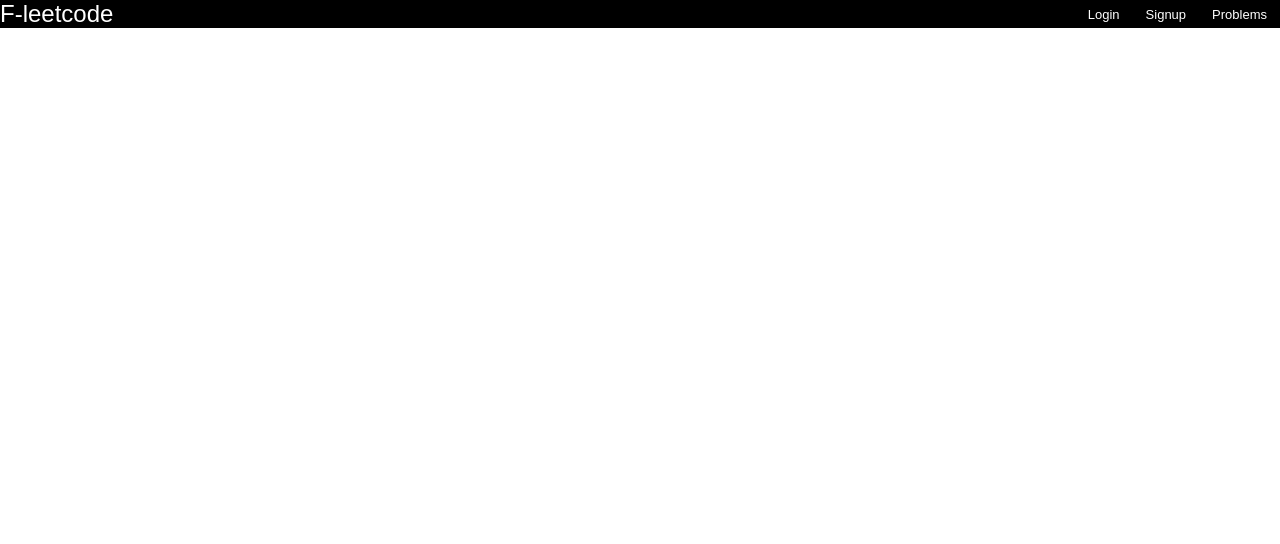
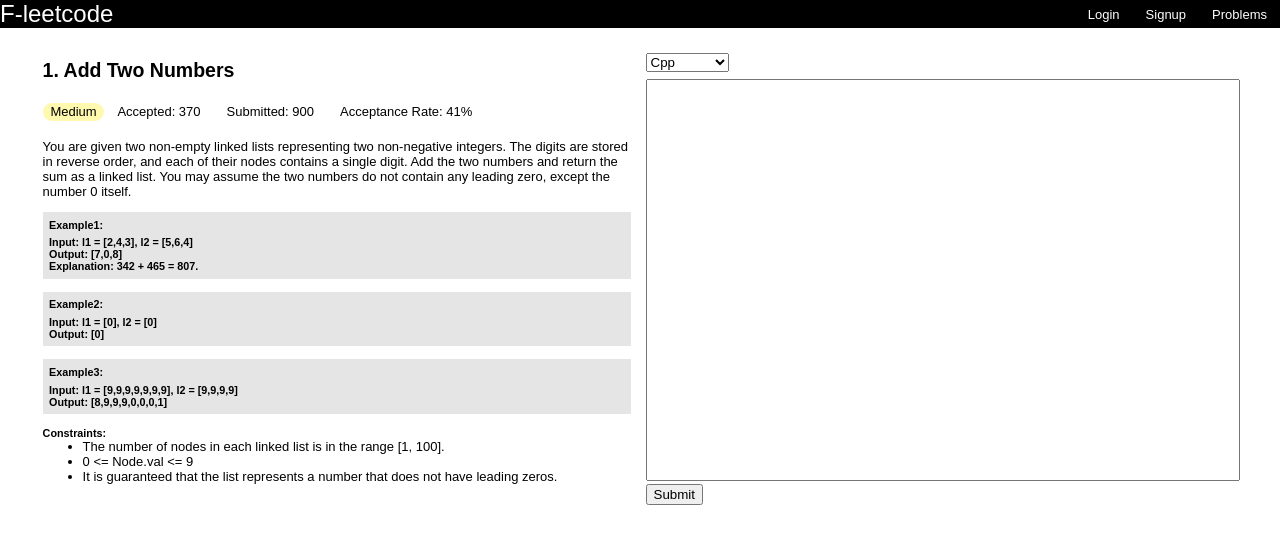
Before and after one commit to hkirat/react-assignment, a React (Vite) app: page /problem/1 in a window 1280 px wide. Shown: the top 544 px of the page. Built offline with nearby package versions, Linux system fonts and the light colour scheme.

Commit message:
Completed problem routing, signup, code refactor

```diff
--- a/src/App.css
+++ b/src/App.css
@@ -212,3 +212,11 @@ header a {
     height: 90%;
     resize: none;
 }
+
+a {
+    text-decoration: none;
+}
+
+.table-row {
+    display: table-row;
+}
--- a/src/App.jsx
+++ b/src/App.jsx
@@ -5,7 +5,6 @@ import Problem from "./components/problem.jsx";
 import ProblemSet from "./components/problemSet.jsx";
 import "./App.css"
 import Home from "./components/home.jsx";
-import Header from "./components/header.jsx";
 
 function App() {
 
@@ -20,19 +19,19 @@ function App() {
         <BrowserRouter>
             {/*Finish the assignment! Look at the comments in App.jsx as a starting point*/}
             <header>
-            <Link to = "/"><span id="f-leetcode-header">F-leetcode</span></Link>
+                <Link to="/"><span id="f-leetcode-header">F-leetcode</span></Link>
                 <ul className="header-list">
-            <li><Link to = "/login" >Login </Link></li>
-            <li><Link to = "/signup" >Signup </Link></li>
-            <li><Link to = "/problems" >Problems </Link></li>
+                    <li><Link to="/login">Login </Link></li>
+                    <li><Link to="/signup">Signup </Link></li>
+                    <li><Link to="/problems">Problems </Link></li>
                 </ul>
             </header>
             <Routes>
-            <Route exact path="/" element = {<Home/>}/>
-            <Route exact path ="/login" element = {<Login/>}/>
-            <Route exact path ="/signup" element = {<Signup/>}/>
-            <Route exact path ="/problems" element = {<ProblemSet/>}/>
-            <Route exact path ="/problem" element = {<Problem/>}/>
+                <Route exact path="/" element={<Home/>}/>
+                <Route exact path="/login" element={<Login/>}/>
+                <Route exact path="/signup" element={<Signup/>}/>
+                <Route exact path="/problems" element={<ProblemSet/>}/>
+                <Route exact path="/problem/:problemId" element={<Problem/>}/>
 
             </Routes>
         </BrowserRouter>
--- a/src/components/header.jsx
+++ /dev/null
@@ -1,9 +0,0 @@
-function Header() {
-    return (
-        <header>
-            Header
-        </header>
-    )
-}
-
-export default Header
--- a/src/components/problem.jsx
+++ b/src/components/problem.jsx
@@ -1,13 +1,16 @@
 import languages from "../languages.js";
+import problems from "../problemList.js";
+import {useParams} from "react-router-dom";
 
-function Problem(props) {
-    console.log("Inside problem")
+function Problem() {
+    const {problemId} = useParams()
+    const problem = problems.find(problem => problemId == problem.id)
 
     function renderExamples() {
         return (
             <div>
                 {
-                    props.examples.map((example, idx) => {
+                    problem.examples.map((example, idx) => {
                         return (
                             <div key={idx} className="question-example">
                                 <h5>{`Example${idx + 1}:`}</h5>
@@ -32,7 +35,7 @@ function Problem(props) {
             <div className="constraints">
                 <h5>Constraints:</h5>
                 <ul>
-                {props.constraints.map((constraint, idx) => {
+                    {problem.constraints.map((constraint, idx) => {
                         return (
                             <li key={idx}>{constraint}</li>
                         )
@@ -43,7 +46,6 @@ function Problem(props) {
     }
 
     function renderLanguageSelection() {
-        console.log("languages", languages)
         return (
             <div className="languages">
                 <select>
@@ -51,14 +53,15 @@ function Problem(props) {
                         function getLanguageInTitleCase(name) {
                             return name.replace(
                                 /\w\S*/g,
-                            function(txt) {
+                                function (txt) {
                                     return txt.charAt(0).toUpperCase() + txt.substr(1).toLowerCase();
                                 }
                             );
                         }
 
                         return (
-                        <option key={language.id} value={language.name}>{getLanguageInTitleCase(language.name)}</option>
+                            <option key={language.id}
+                                    value={language.name}>{getLanguageInTitleCase(language.name)}</option>
                         )
                     })}
                 </select>
@@ -66,16 +69,17 @@ function Problem(props) {
         )
     }
 
-    return(
+    return (
         <div className="problem">
             <div className="problem-details">
-                <h2>{`${props.id}. ${props.title}`}</h2>
-                <span className={"problem-level " + props.difficulty.toLowerCase()}>{props.difficulty}</span>
-                <span className="question-stats">{`Accepted: ${props.accepted}`}</span>
-                <span className="question-stats">{`Submitted: ${props.submitted}`}</span>
-                <span className="question-stats">{`Acceptance Rate: ${Math.round(props.accepted / props.submitted * 100)}`}%</span>
+                <h2>{`${problem.id}. ${problem.title}`}</h2>
+                <span className={"problem-level " + problem.difficulty.toLowerCase()}>{problem.difficulty}</span>
+                <span className="question-stats">{`Accepted: ${problem.accepted}`}</span>
+                <span className="question-stats">{`Submitted: ${problem.submitted}`}</span>
+                <span
+                    className="question-stats">{`Acceptance Rate: ${Math.round(problem.accepted / problem.submitted * 100)}`}%</span>
                 <p>
-                    {props.description}
+                    {problem.description}
                 </p>
                 {renderExamples()}
                 {renderConstraints()}
--- a/src/components/problemSet.jsx
+++ b/src/components/problemSet.jsx
@@ -1,19 +1,9 @@
 import problems from '../problemList.js'
-import {BrowserRouter, Route} from "react-router-dom";
-import {useState} from "react";
-import Problem from "./problem.jsx";
+import {Link} from "react-router-dom";
 
 function ProblemSet() {
-    const [problem, setProblem] = useState()
 
     function populateProblemSet() {
-        console.log(problems, problem)
-
-        function handleProblemSelection(problem) {
-            console.log("Inside problemSet", problem)
-            setProblem(problem)
-        }
-
         return (
             <table>
                 <thead>
@@ -26,11 +16,11 @@ function ProblemSet() {
                 <tbody>
                 {problems.map(problem => {
                     return (
-                        <tr key={problem.id} onClick={() => handleProblemSelection(problem)}>
+                        <Link to={`/problem/${problem.id}`} key={problem.id} className="table-row">
                             <td>{problem.title}</td>
                             <td className={problem.difficulty.toLowerCase()}>{problem.difficulty}</td>
                             <td>{Math.round(problem.accepted / problem.submitted * 100)}%</td>
-                        </tr>
+                        </Link>
                     )
                 })}
                 </tbody>
@@ -38,33 +28,10 @@ function ProblemSet() {
         )
     }
 
-    function renderProblem() {
-        console.log("State", problem)
-        if (problem) {
-            // const problem = problem
-            return (
-                // <BrowserRouter>
-                //     <Route exact path="/problem/:id" children={<Problem title={problem.title}
-                //                                                         difficulty={problem.difficulty}
-                //                                                         acceptance={problem.acceptance} />} />
-                // </BrowserRouter>
-                <Problem id={problem.id}
-                    title={problem.title}
-                         difficulty={problem.difficulty}
-                         accepted={problem.accepted}
-                         submitted={problem.submitted}
-                         description={problem.description}
-                         examples={problem.examples}
-                         constraints={problem.constraints}/>
-            )
-        }
-    }
-
     return (
         <div className="problem-set-screen">
             Problem Set
             <div>{populateProblemSet()}</div>
-            {renderProblem()}
         </div>
     )
 }
--- a/src/components/signup.jsx
+++ b/src/components/signup.jsx
@@ -1,6 +1,23 @@
 function Signup() {
-    return(
-        <div>SignUp</div>
+    return (
+        <div className='login-screen'>
+            <div className='login'>
+                <h2>F-leetcode</h2>
+                <div className="input-div">
+                    <div className="input-mini-dev">
+                        <input type="text" placeholder="Email"/>
+                        <div className="input-validation-msg"></div>
+                    </div>
+                    <div className="input-mini-div">
+                        <input type="text" placeholder="Password"/>
+                        <div className="input-validation-msg"></div>
+                    </div>
+                    <div className="actions">
+                        <button className="signup-btn">Sign Up</button>
+                    </div>
+                </div>
+            </div>
+        </div>
     )
 }
 
```
Also changed, not shown: src/components/login.jsx (+4 -4 lines). Lines whose indentation alone changed are shown as unchanged.
